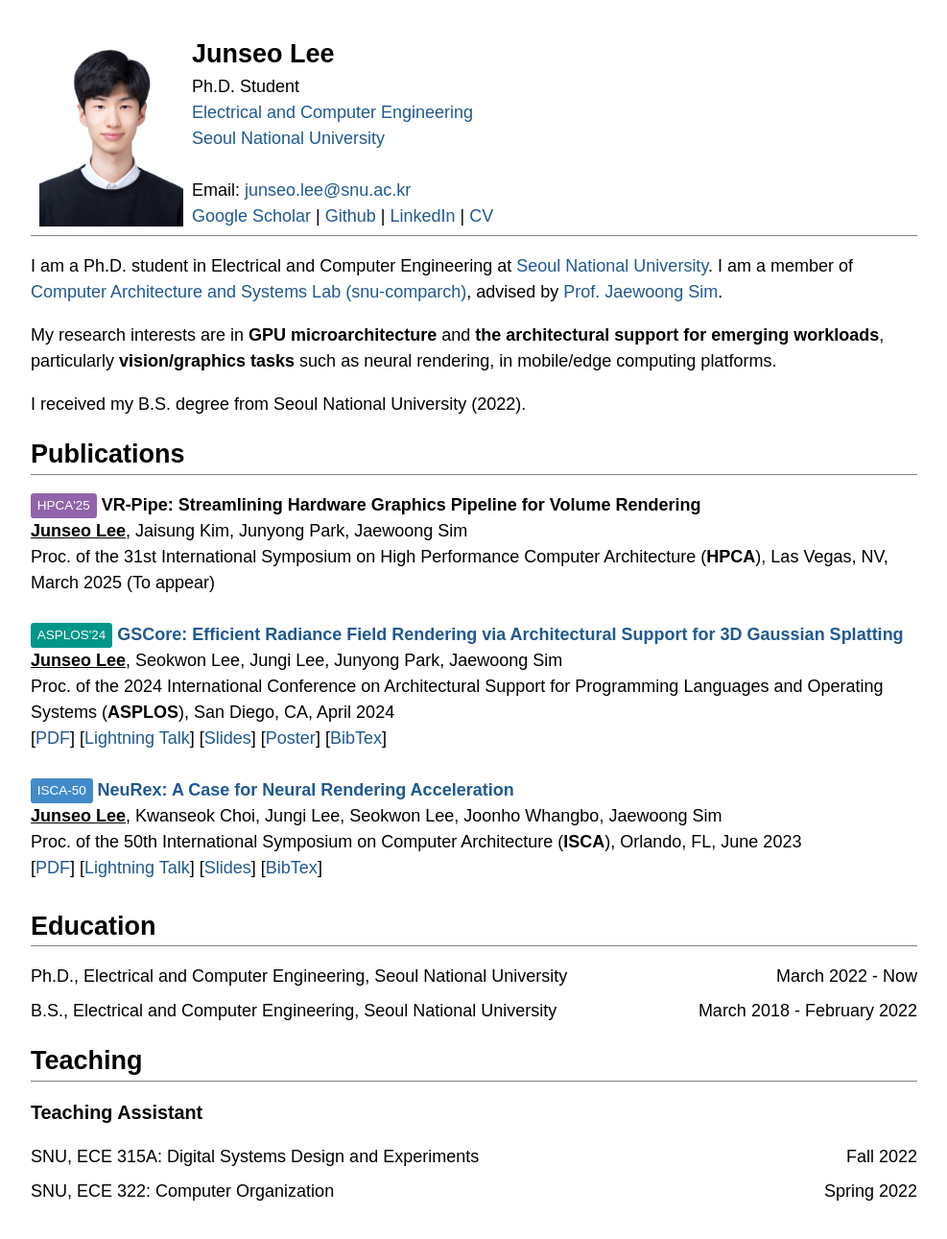
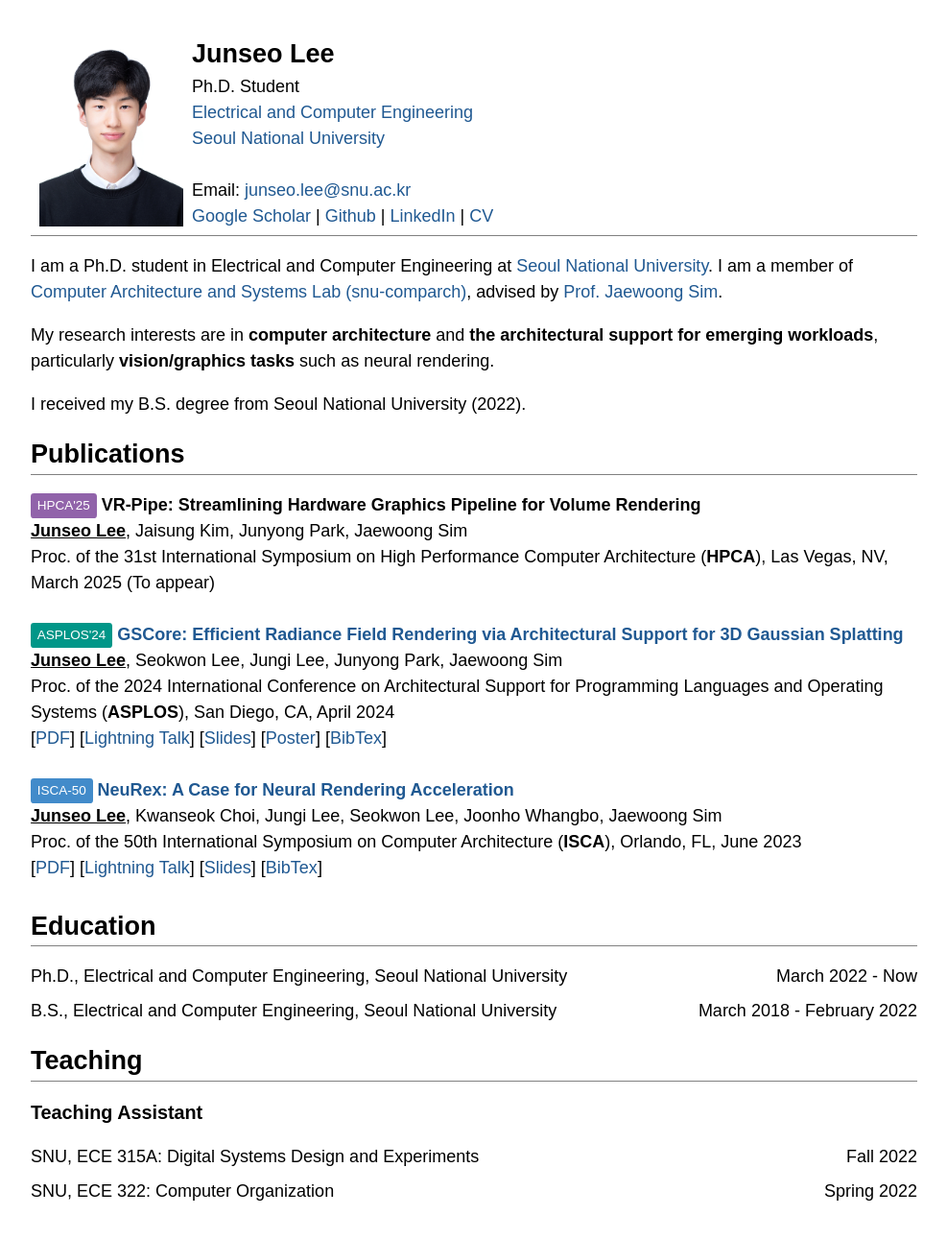
Before and after one commit to junseo013/junseo013.github.io, a Jekyll site: the page built from index.md, in a window 1280 px wide. Shown: the whole page at 96% size, without its empty margins (146-1133 px from the left). Built offline with Jekyll 4.4.1, drawn with Linux system fonts in a browser that asks for light colours.

Commit message:
update interests

```diff
--- a/_includes/about.html
+++ b/_includes/about.html
@@ -15,10 +15,9 @@
   </p>
 
   <p>
-  My research interests are in <strong>GPU microarchitecture</strong> and
+  My research interests are in <strong>computer architecture</strong> and
   <strong>the architectural support for emerging workloads</strong>,
-  particularly <strong>vision/graphics tasks</strong> such as neural rendering,
-  in mobile/edge computing platforms.
+  particularly <strong>vision/graphics tasks</strong> such as neural rendering.
   </p>
 
   <p>
```
